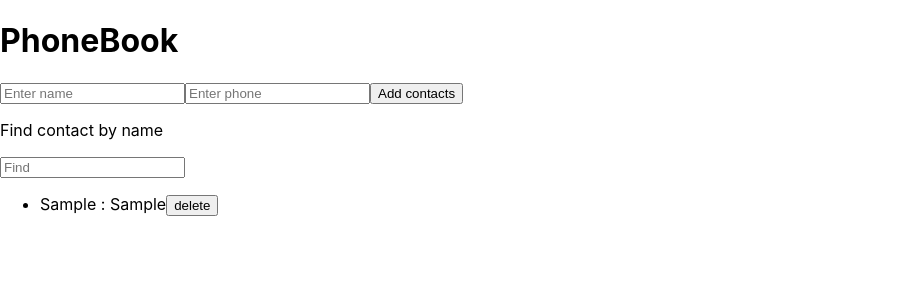
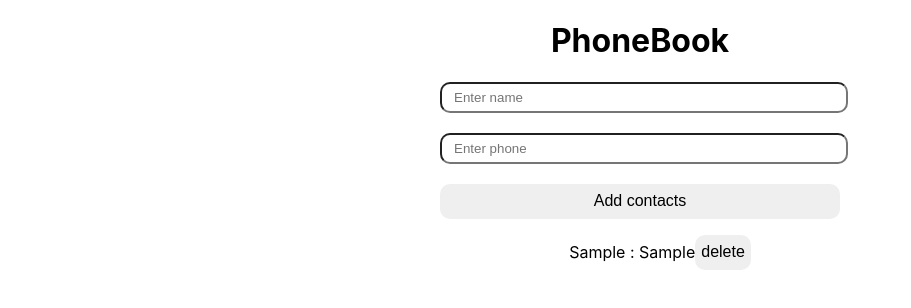
Before and after one commit to AndriiSorokin/react-hw-02-phonebook, a React (Create React App) app: page / in a window 1280 px wide. Both pictures are taken after typing "Sample", "Sample" into the empty fields and a click on the button "Add contacts". Shown: the top 308 px of the page, without its empty margins (0-911 px from the left). Built offline with nearby package versions, Linux system fonts and the light colour scheme.

Commit message:
make style and filter search

```diff
--- a/src/PhoneBook/Contacts.js
+++ b/src/PhoneBook/Contacts.js
@@ -1,5 +1,6 @@
 import React from 'react';
 import PropTypes from 'prop-types';
+import style from '../PhoneBook/PhoneBook.module.css';
 
 const Contacts = ({ contacts, deleteContact }) => {
   console.log(contacts);
@@ -11,7 +12,11 @@ const Contacts = ({ contacts, deleteContact }) => {
             <span>
               {contact.name} : {contact.phone}
             </span>
-            <button onClick={() => deleteContact(contact.id)} type="button">
+            <button
+              className={style.btnDelete}
+              onClick={() => deleteContact(contact.id)}
+              type="button"
+            >
               delete
             </button>
           </li>
@@ -21,6 +26,9 @@ const Contacts = ({ contacts, deleteContact }) => {
   );
 };
 
-Contacts.propTypes = {};
+Contacts.propTypes = {
+  contacts: PropTypes.array.isRequired,
+  deleteContact: PropTypes.func.isRequired,
+};
 
 export default Contacts;
--- a/src/PhoneBook/Filter.js
+++ b/src/PhoneBook/Filter.js
@@ -1,9 +1,10 @@
 import React from 'react';
 import PropTypes from 'prop-types';
+import style from '../PhoneBook/PhoneBook.module.css';
 
 const Filter = ({ value, onChangeFilter }) => {
   return (
-    <div>
+    <div className={style.form}>
       <p>Find contact by name</p>
       <input
         type="text"
@@ -15,6 +16,9 @@ const Filter = ({ value, onChangeFilter }) => {
   );
 };
 
-Filter.propTypes = {};
+Filter.propTypes = {
+  value: PropTypes.string.isRequired,
+  onChangeFilter: PropTypes.func.isRequired,
+};
 
 export default Filter;
--- a/src/PhoneBook/Form.js
+++ b/src/PhoneBook/Form.js
@@ -1,6 +1,7 @@
 import React, { Component } from 'react';
 import PropTypes from 'prop-types';
 import { v4 as uuidv4 } from 'uuid';
+import style from '../PhoneBook/PhoneBook.module.css';
 
 class Form extends Component {
   state = {
@@ -37,7 +38,7 @@ class Form extends Component {
   render() {
     const { name, phone } = this.state;
     return (
-      <form onSubmit={this.submitHandler} autoComplete="off">
+      <form className={style.form} onSubmit={this.submitHandler} autoComplete="off">
         <input
           onChange={this.inputHandler}
           placeholder="Enter name"
@@ -52,7 +53,9 @@ class Form extends Component {
           name="phone"
           value={phone}
         ></input>
-        <button type="submit">Add contacts</button>
+        <button className={style.btn} type="submit">
+          Add contacts
+        </button>
       </form>
     );
   }
--- a/src/PhoneBook/PhoneBook.js
+++ b/src/PhoneBook/PhoneBook.js
@@ -3,6 +3,7 @@ import PropTypes from 'prop-types';
 import Form from './Form';
 import Contacts from './Contacts';
 import Filter from './Filter';
+import style from '../PhoneBook/PhoneBook.module.css';
 
 class PhoneBook extends Component {
   state = {
@@ -36,16 +37,22 @@ class PhoneBook extends Component {
     const { filter, contacts } = this.state;
     const visibleUser = this.filterUser();
     return (
-      <div>
+      <div className={style.container}>
         <h1>PhoneBook</h1>
         <Form addToList={this.addToList} />
-        <Filter value={filter} onChangeFilter={this.changeFilter} />
+        {contacts.length > 2 ? <Filter value={filter} onChangeFilter={this.changeFilter} /> : ''}
         <Contacts contacts={visibleUser} deleteContact={this.deleteUser} />
       </div>
     );
   }
 }
 
-PhoneBook.propTypes = {};
+PhoneBook.propTypes = {
+  addToList: PropTypes.func,
+  value: PropTypes.string,
+  onChangeFilter: PropTypes.func,
+  contacts: PropTypes.array,
+  deleteContact: PropTypes.func,
+};
 
 export default PhoneBook;
--- a/src/PhoneBook/PhoneBook.module.css
+++ b/src/PhoneBook/PhoneBook.module.css
@@ -0,0 +1,49 @@
+.container {
+  text-align: center;
+  width: 600px;
+  margin: 0 auto;
+}
+.form {
+ display: flex;
+flex-direction: column;
+width: 400px;
+margin: 0 auto;
+
+}
+ input {
+   width: 400px;
+     border-radius: 10px;
+margin-bottom: 20px;
+height: 25px;
+}
+input::placeholder {
+  padding-left: 10px;
+}
+.btn {
+  font-size: 16px;
+   border-radius: 10px;
+  border: none;
+height: 35px;
+transition: ease 0.3s;
+}
+.btn:hover {
+  border-radius: 10px;
+  color:white;
+  background-color: rgb(19, 19, 1);
+}
+ul li {
+  list-style: none;
+}
+
+.btnDelete {
+    font-size: 16px;
+  border-radius: 10px;
+  border: none;
+  height: 35px;
+  transition: ease 0.3s;
+}
+.btnDelete:hover {
+  border-radius: 10px;
+  color: white;
+  background-color: rgb(19, 19, 1);
+}
```
